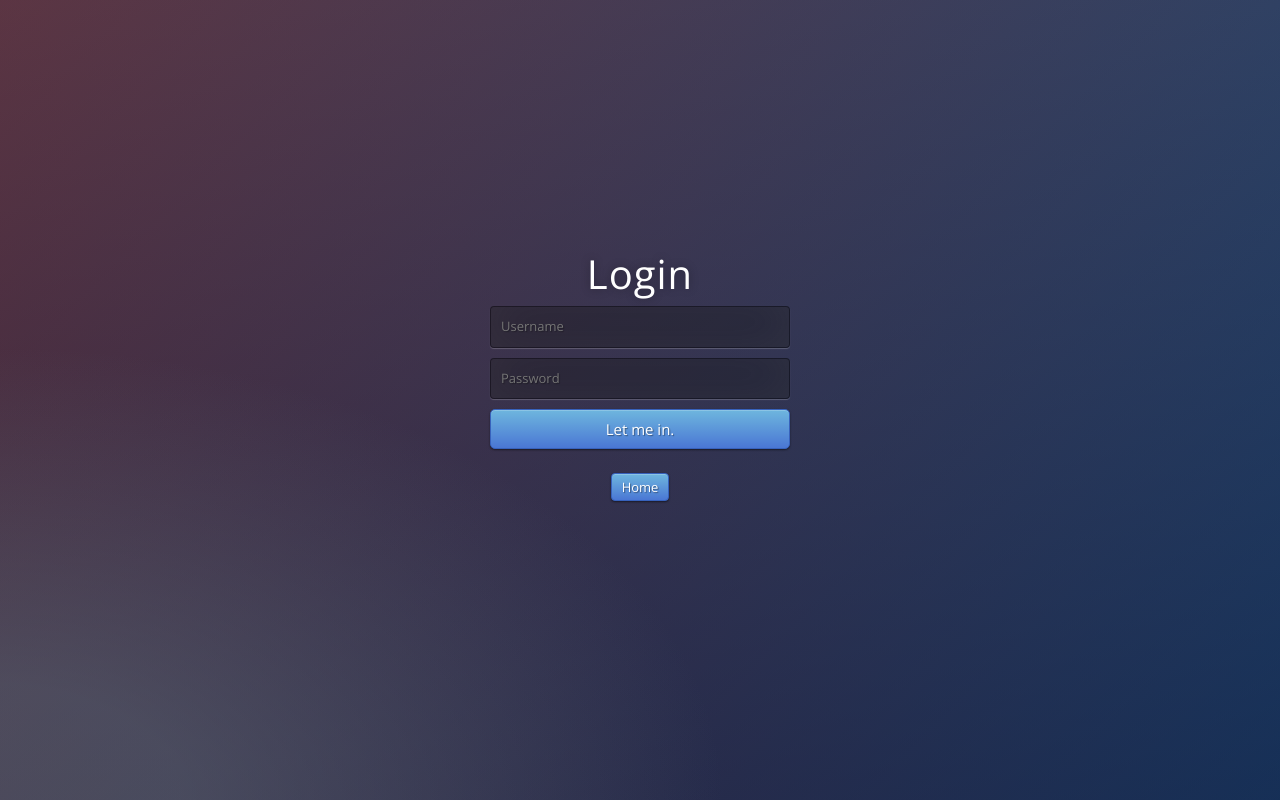
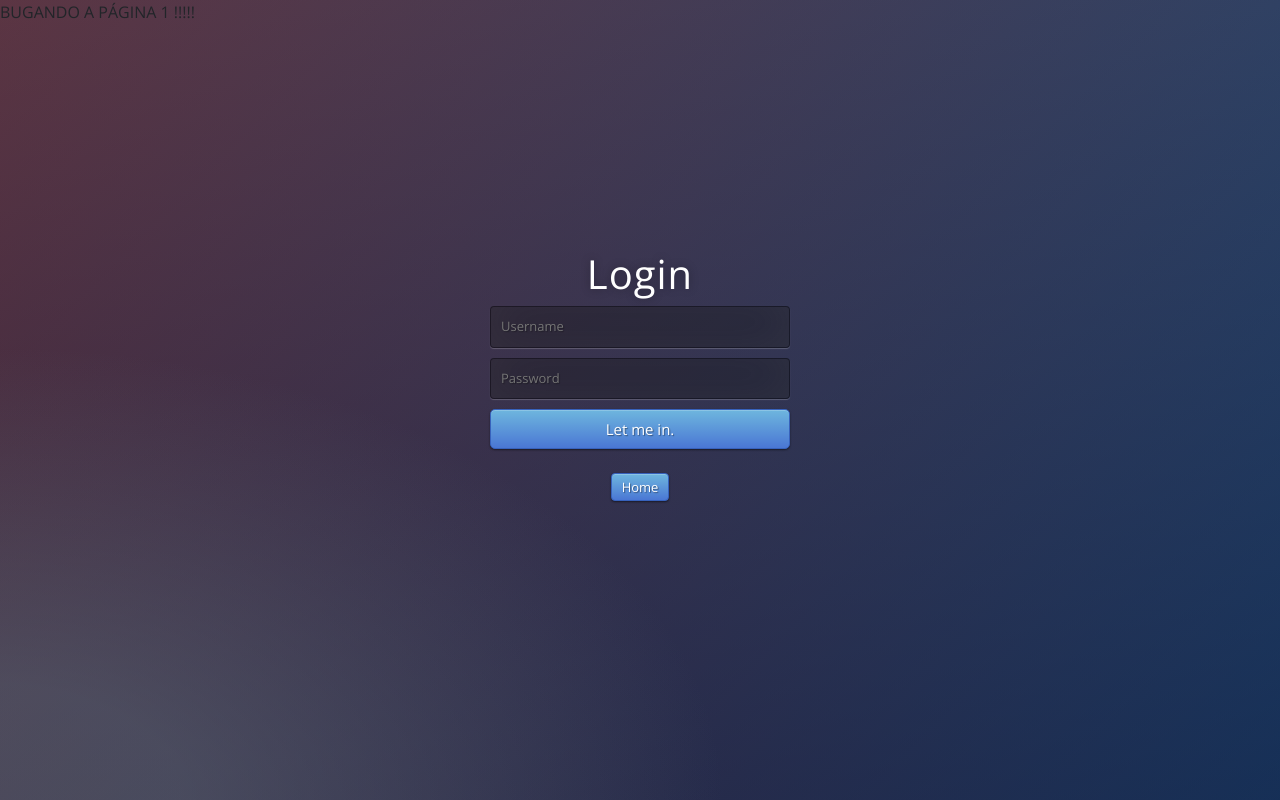
Before and after one commit to SemiramisCavalcanti/projetologinCodepen, a PHP site: page /paginas/login01.php in a window 1280 px wide. Run offline with PHP 8.4, Linux system fonts and the light colour scheme.

Commit message:
Olha o teste...

```diff
--- a/paginas/login01.php
+++ b/paginas/login01.php
@@ -10,6 +10,8 @@
     </head>
 
     <body>
+
+        BUGANDO A PÁGINA 1 !!!!!
 
         <div class="login">
             <h1>Login</h1>
```
